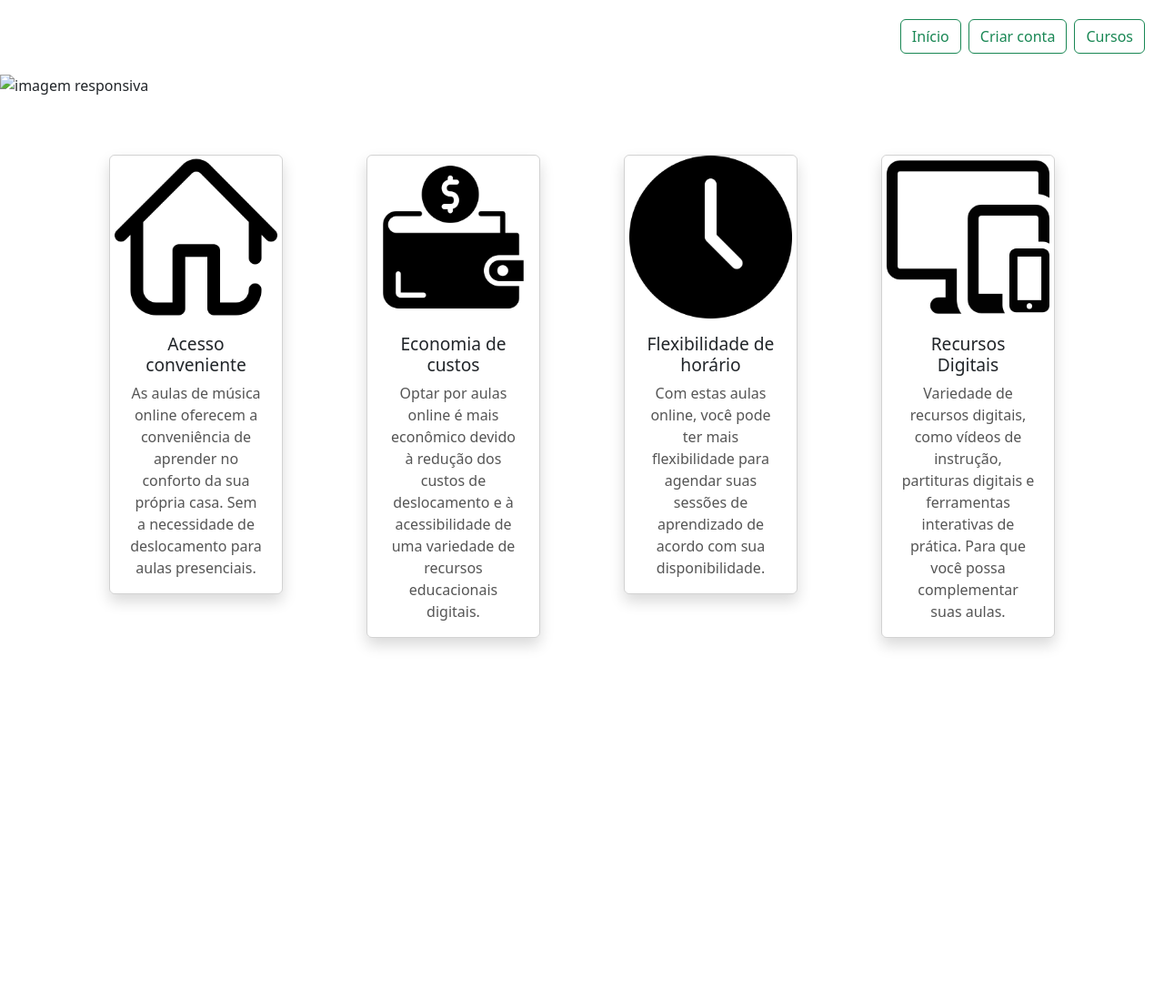
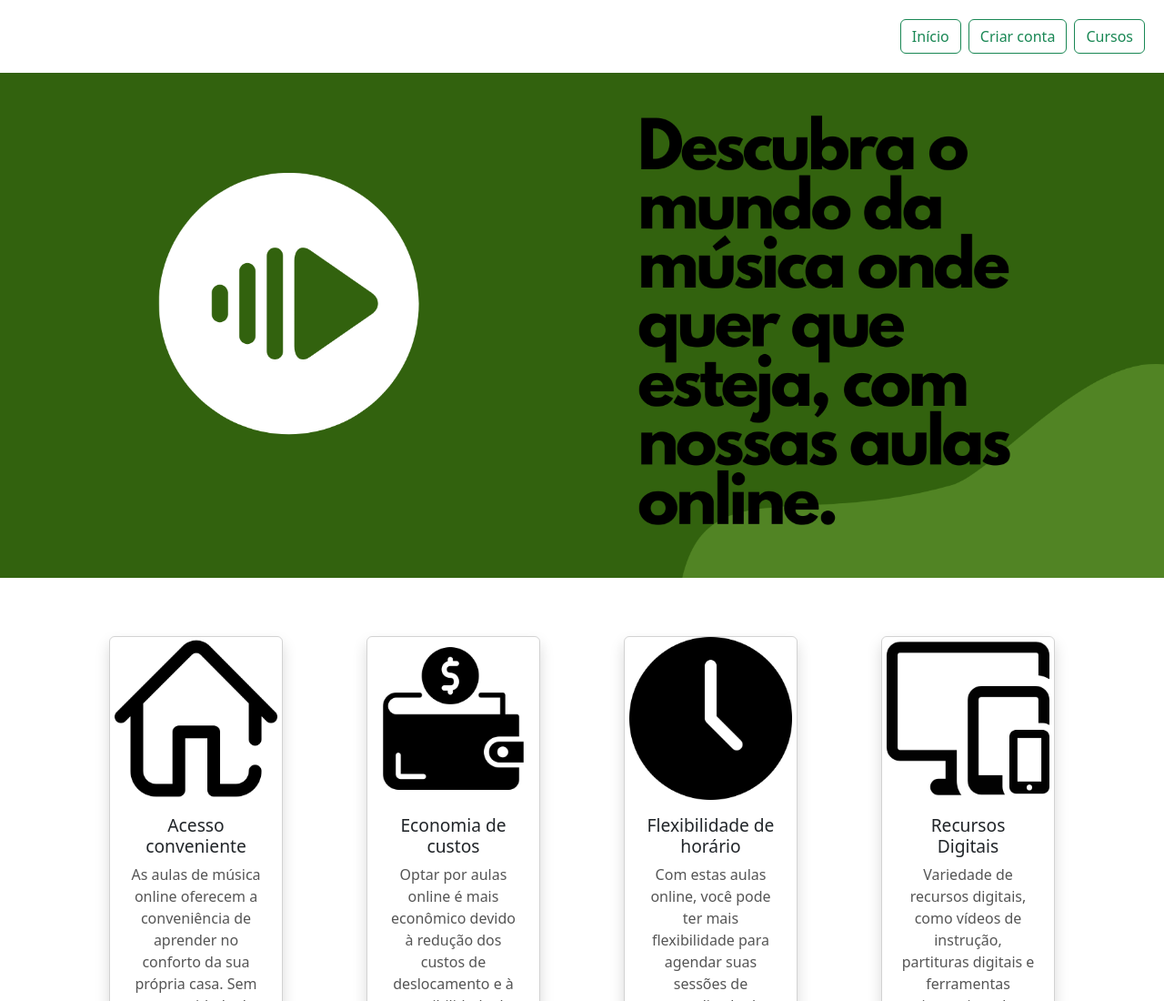
Before and after one commit to valeriaqpereiraa/aulademusica, a plain HTML site: page index.html in a window 1280 px wide. Shown: the top 1100 px of the page at 91% size. Before the commit the page ends 800 px from the top, so only its background shows below. Drawn offline with nearby package versions, Linux system fonts and the light colour scheme; files that its build step writes are made by us from their sources; files whose address does not match are found by name.

Commit message:
Update index.html

```diff
--- a/index.html
+++ b/index.html
@@ -25,7 +25,7 @@
 
 
             <div id="imagem">
-                <img src="../IMAGES/Design sem nome.png" class="img-fluid" alt="imagem responsiva">
+                <img src="aula de musica/IMAGES/Design sem nome.png" class="img-fluid" alt="imagem responsiva">
             </div>
         </main>
         </div>
```
